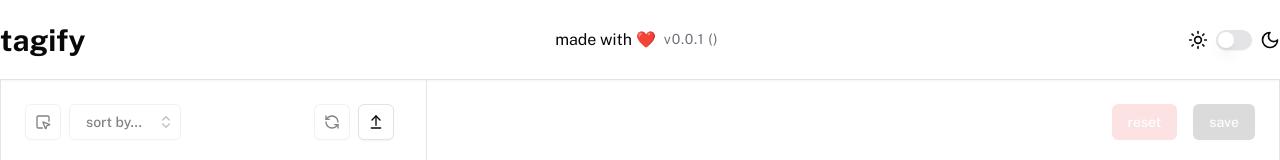
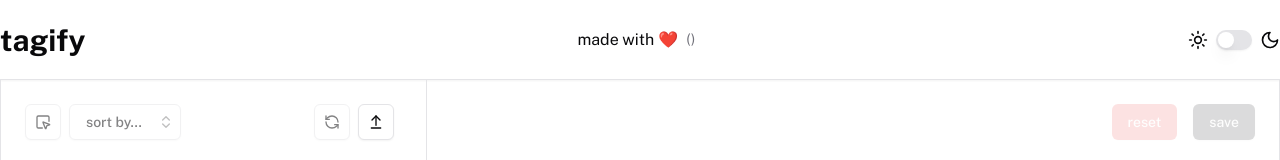
Before and after one commit to bewle/tagify, a Next.js app: page / in a window 1280 px wide. Shown: the top 160 px of the page. Built offline with nearby package versions, Linux system fonts and the light colour scheme; what tailwindcss-debug-screens, tailwindcss-motion would draw is missing.

Commit message:
update Navbar.tsx

```diff
--- a/src/components/Navbar.tsx
+++ b/src/components/Navbar.tsx
@@ -1,3 +1,4 @@
+import Link from "next/link";
 import ThemeToggle from "./ThemeToggle";
 
 export default function Navbar() {
@@ -8,10 +9,15 @@ export default function Navbar() {
                 <div className="flex items-center gap-2">
                     <p>made with ❤️</p>
                     <p className="text-sm tracking-wider text-muted-foreground">
-                        v{process.env.VERSION} (
-                        <span className="text-[10px]">
-                            {process.env.COMMIT_HASH}
-                        </span>
+                        (
+                        <Link
+                            target="_blank"
+                            href={`https://github.com/bewle/tagify`}
+                        >
+                            <span className="text-[10px] hover:underline">
+                                {process.env.COMMIT_HASH}
+                            </span>
+                        </Link>
                         )
                     </p>
                 </div>
```
